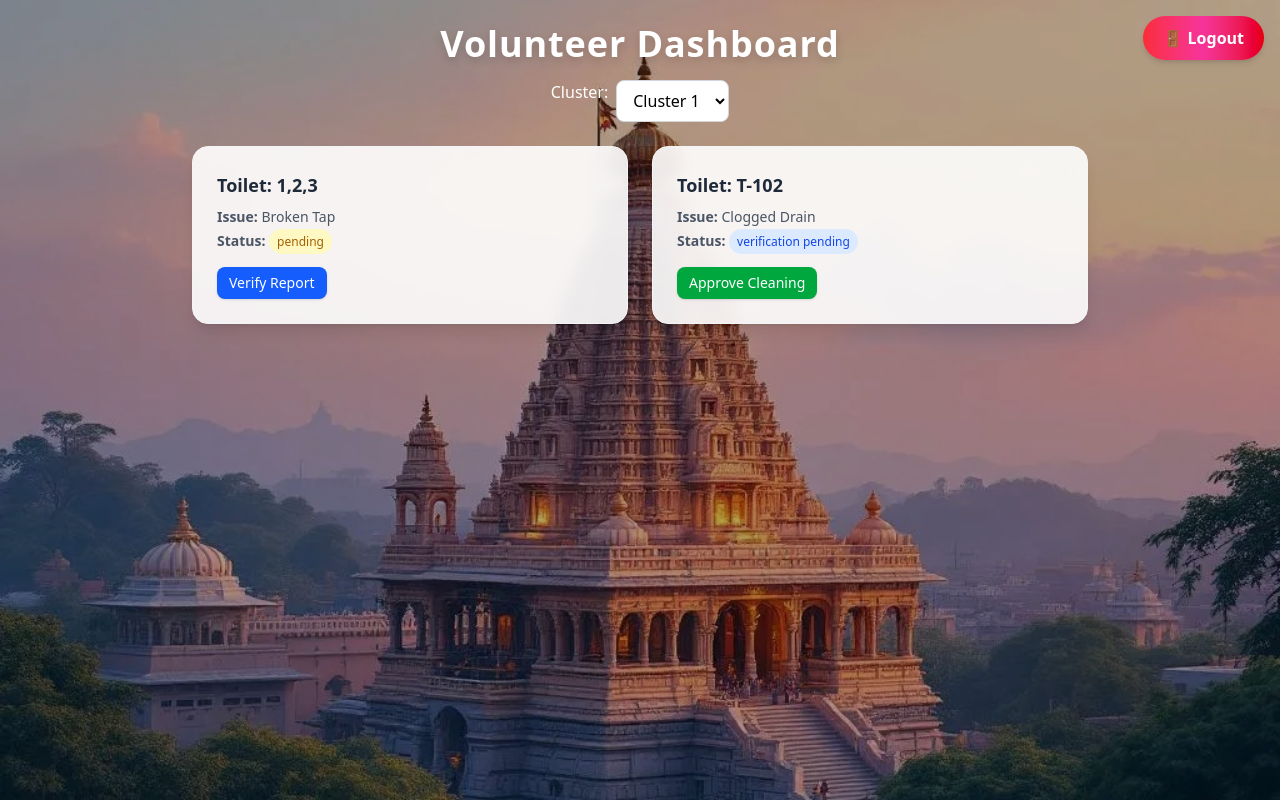
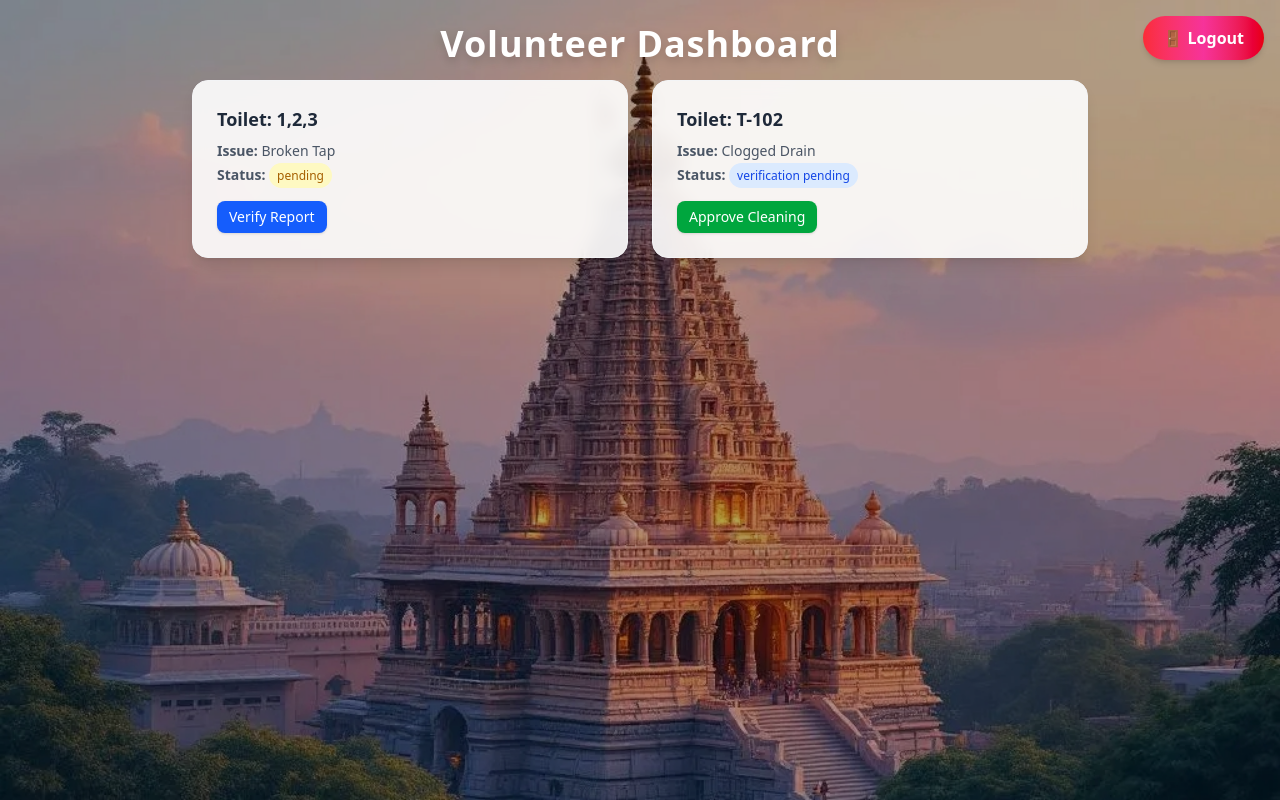
Before and after one commit to Tambi19/Simhastha, a React (Vite) app in the folder frontend/: page /volunteer in a window 1280 px wide. Built offline with nearby package versions, Linux system fonts and the light colour scheme.

Commit message:
fix: add actual frontend source code

```diff
--- a/frontend/src/pages/VolunteerDashboard.jsx
+++ b/frontend/src/pages/VolunteerDashboard.jsx
@@ -101,18 +101,7 @@ export default function VolunteerDashboard() {
         </h2>
 
         {/* Cluster Selector */}
-        <div className="flex justify-center mb-6">
-          <label className="text-white font-medium mr-2">Cluster:</label>
-          <select
-            value={clusterId}
-            onChange={(e) => setClusterId(e.target.value)}
-            className="px-3 py-2 rounded-lg border border-gray-300 bg-white cursor-pointer"
-          >
-            <option value="1">Cluster 1</option>
-            <option value="2">Cluster 2</option>
-            <option value="3">Cluster 3</option>
-          </select>
-        </div>
+
 
         {/* Toast */}
         <AnimatePresence>
```
